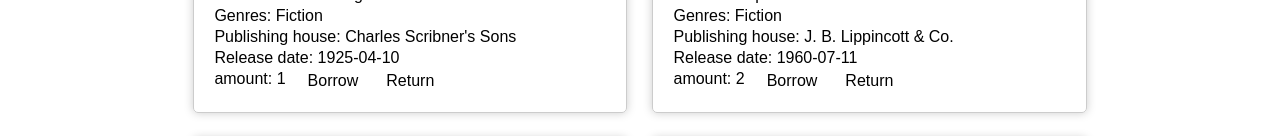
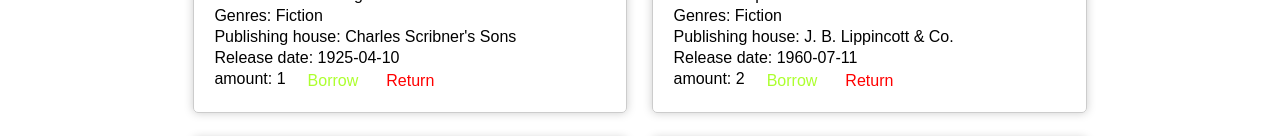
Before and after one commit to lukasmiljic/Internship-14-Knjiznica, a React (Vite) app: page / in a window 1280 px wide. Shown: the part 507-643 px from the top of the page. Built offline with nearby package versions, Linux system fonts and the light colour scheme; a web font is replaced by a local one.

Commit message:
add functionality for borrowing and returning a book

```diff
--- a/src/bookData.js
+++ b/src/bookData.js
@@ -25,10 +25,10 @@ const books = [
   },
   {
     UUID: uuidv4(),
-    Title:
-      "1984 (Nineteen eighty-four)",
+    Title: "1984 (Nineteen eighty-four)",
     Author: "George Orwell",
-    CoverArt: "https://upload.wikimedia.org/wikipedia/en/5/51/1984_first_edition_cover.jpg",
+    CoverArt:
+      "https://upload.wikimedia.org/wikipedia/en/5/51/1984_first_edition_cover.jpg",
     PublishingHouse: "Secker & Warburg",
     ReleaseDate: "1949-06-08",
     Genre: ["Dystopian", "Fiction"],
--- a/src/components/Book/Book.css
+++ b/src/components/Book/Book.css
@@ -37,7 +37,7 @@
 .loan-book-button {
   background: none;
   color: inherit;
-  /* background-color: black; */
+  color: black;
   border-radius: 50%;
   border: none;
   font: inherit;
@@ -45,13 +45,19 @@
   outline: inherit;
   margin-left: 1em;
 }
+.loan-book-button:hover {
+  text-decoration: underline;
+  text-decoration-thickness: 2px;
+  text-underline-offset: 3px;
+}
 
 .loan-book-button.inactive {
-  background-color: #ccc;
+  color: #ccc;
 }
+
 .loan-book-button.borrow {
-  background-color: #ccc;
+  color: greenyellow;
 }
 .loan-book-button.return {
-  background-color: #ccc;
+  color: red;
 }
--- a/src/components/Book/Book.jsx
+++ b/src/components/Book/Book.jsx
@@ -1,3 +1,4 @@
+import { useState } from "react";
 import "./Book.css";
 
 const Book = (props) => {
@@ -11,6 +12,16 @@ const Book = (props) => {
     ReleaseDate,
     Amount,
   } = props;
+
+  const [bookAmount, setBookAmount] = useState(Amount);
+
+  const borrowBook = () => {
+    setBookAmount(bookAmount - 1);
+  };
+
+  const returnBook = () => {
+    setBookAmount(bookAmount + 1);
+  };
 
   return (
     <>
@@ -32,13 +43,18 @@ const Book = (props) => {
           <span className="book-info"> Release date: </span> {ReleaseDate}
         </p>
         <div className="loan-book">
-          <p>amount: {Amount}</p>
-          <button className="loan-book-button">
-            {/* <i class="fa-solid fa-plus"></i> */}
-            Borrow
-          </button>
-          <button className="loan-book-button">
-            {/* <i class="fa-solid fa-minus"></i> */}
+          <p>amount: {bookAmount}</p>
+          {bookAmount <= 0 ? (
+            <button onClick={""} className="loan-book-button inactive">
+              Borrow
+            </button>
+          ) : (
+            <button onClick={borrowBook} className="loan-book-button borrow">
+              Borrow
+            </button>
+          )}
+
+          <button onClick={returnBook} className="loan-book-button return">
             Return
           </button>
         </div>
```
